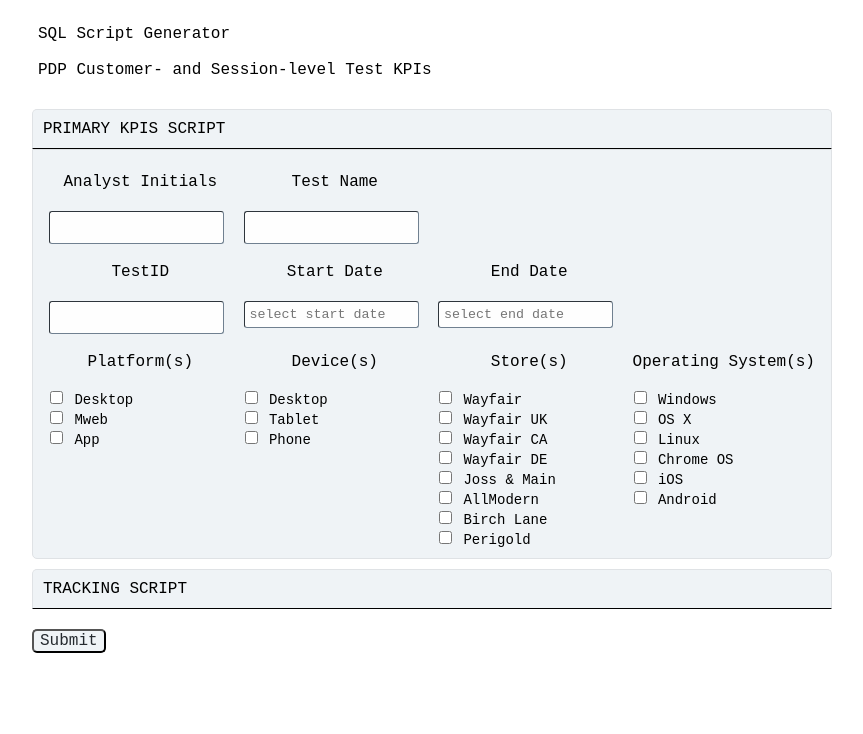
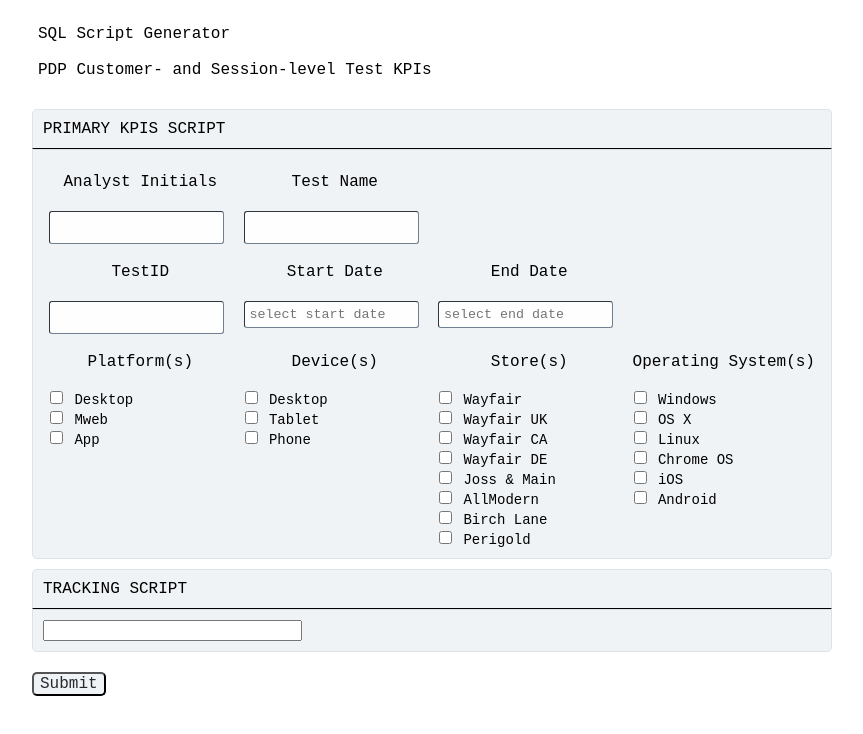
Before and after one commit to keenanthomson/scriptGenerator, a React app: page / in a window 1280 px wide. Shown: the top 734 px of the page, without its empty margins (1-864 px from the left). Built offline with nearby package versions, Linux system fonts and the light colour scheme; the HTML template or start-up script is replaced by a standard one.

Commit message:
Work on tracking input field

```diff
--- a/client/src/app.css
+++ b/client/src/app.css
@@ -21,7 +21,7 @@
   margin: 10px 0 0 0;
 }
 
-.entries {
+.entries-primary {
   display: grid;
   grid-template-columns: repeat(4, 1fr);
   grid-template-rows: 2fr 2fr 2fr 2fr 2fr 7.25fr;
@@ -29,6 +29,20 @@
   border-radius: 0 0 5px 5px;
   border: 1px solid #dfe2e5;
   padding: 10px;
+}
+
+.entries-secondary {
+  background-color:  #eff3f6;
+  border-radius: 0 0 5px 5px;
+  border: 1px solid #dfe2e5;
+  padding: 10px;
+}
+
+.entries-secondary-grid {
+  display: grid;
+  grid-template-columns: 2fr 1fr;
+  grid-template-rows: 2fr;
+  margin: 0 50% 0 0;
 }
 
 .entry-input {
--- a/client/src/app.jsx
+++ b/client/src/app.jsx
@@ -80,7 +80,7 @@
         <div className="entries-header">
           PRIMARY KPIS SCRIPT
         </div>
-        <div className="entries">
+        <div className="entries-primary">
         <div className="input-name"><span>Analyst Initials</span></div>
           <div className="input-name"><span>Test Name</span></div>
           <div></div>
@@ -133,8 +133,10 @@
         <div className="entries-header">
           TRACKING SCRIPT
         </div>
-        <div>
-
+        <div className="entries-secondary">
+          <div className="entries-secondary-grid">
+            <input className="input-tracking"></input>
+          </div>
         </div>
         <div className='button-grid'>
           <input className="button" type="submit" onClick={() => renderScript()}></input>
```
Also changed, not shown: 1 other file (tests, documents, lock files or other folders).
